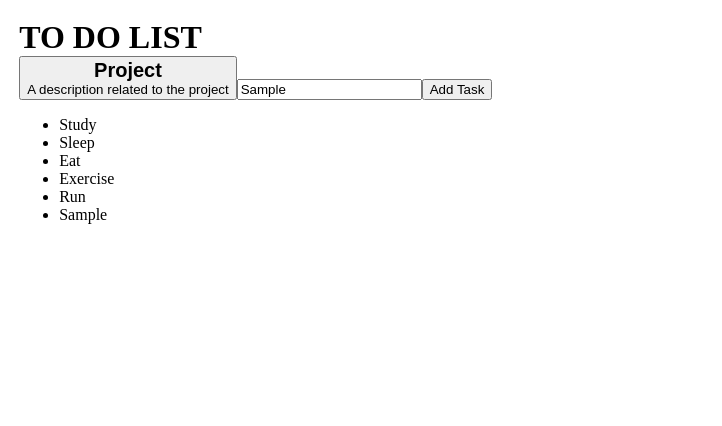
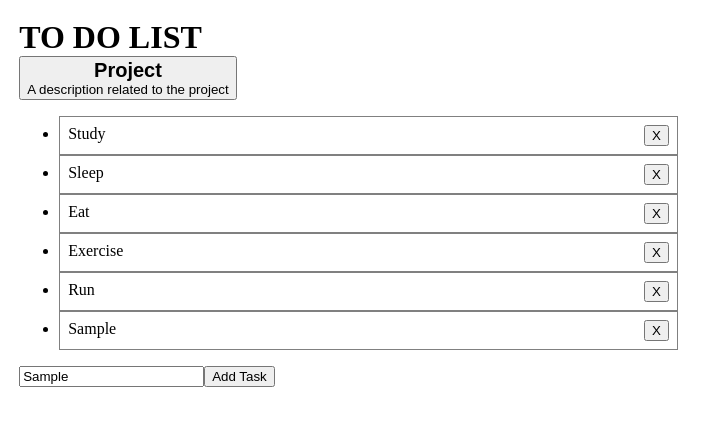
Before and after one commit to alaugustusembrace/to-do-list, a website built with webpack: page src/template.html in a window 1280 px wide. Both pictures are taken after typing "Sample" into the empty fields and a click on the button "Add Task". Shown: the whole page, without its empty margins (0-722 px from the left). Built offline with nearby package versions, Linux system fonts and the light colour scheme.

Commit message:
add remove button X with no functionality yet

```diff
--- a/src/index.js
+++ b/src/index.js
@@ -17,13 +17,25 @@ projectDivision.appendChild(projectDescription);
 // Creating default task
 const listArea = document.createElement("ul");
 for (const task of defaultProject.tasks) {
-  const li = document.createElement("li");
-  li.textContent = task;
-  listArea.appendChild(li);
+  const taskItem = document.createElement("li");
+  const taskContainer = document.createElement("div");
+  const removeTaskBtn = document.createElement("button");
+  removeTaskBtn.textContent = "X";
+  taskContainer.classList.add("taskContainer");
+
+  taskContainer.textContent = task;
+  taskContainer.appendChild(removeTaskBtn);
+  taskItem.appendChild(taskContainer);
+  listArea.appendChild(taskItem);
+
+  // Remove task
+  removeTaskBtn.addEventListener("click", () => {
+    console.log("clicked");
+  });
 }
 
-// Add task
 const addTaskInput = document.createElement("input");
+addTaskInput.placeholder = "Buy a new tank";
 const addTaskBtn = document.createElement("button");
 addTaskBtn.textContent = "Add Task";
 
@@ -33,12 +45,21 @@ content.appendChild(listArea);
 content.appendChild(addTaskInput);
 content.appendChild(addTaskBtn);
 
+// Add task
 addTaskBtn.addEventListener("click", () => {
   defaultProject.tasks.push(addTaskInput.value);
-  const li = document.createElement("li");
-  li.textContent = addTaskInput.value;
-  listArea.appendChild(li);
-  content.appendChild(listArea);
+  const taskItem = document.createElement("li");
+  const taskContainer = document.createElement("div");
+  const removeTaskBtn = document.createElement("button");
+  removeTaskBtn.textContent = "X";
+  taskContainer.classList.add("taskContainer");
+  taskContainer.textContent = addTaskInput.value;
+  taskContainer.appendChild(removeTaskBtn);
+  taskItem.appendChild(taskContainer);
+  listArea.appendChild(taskItem);
+
+  // Remove task
+  removeTaskBtn.addEventListener("click", () => {
+    console.log("clicked");
+  });
 });
-
-const defaultd = defaultProject;
--- a/src/styles.css
+++ b/src/styles.css
@@ -16,3 +16,11 @@ li {
 #content {
   height: 100vh;
 }
+
+.taskContainer {
+  display: flex;
+  border: 1px solid gray;
+  width: 50%;
+  justify-content: space-between;
+  padding: 0.5em;
+}
```
Also changed, not shown: dist/index.html, dist/main.js.
